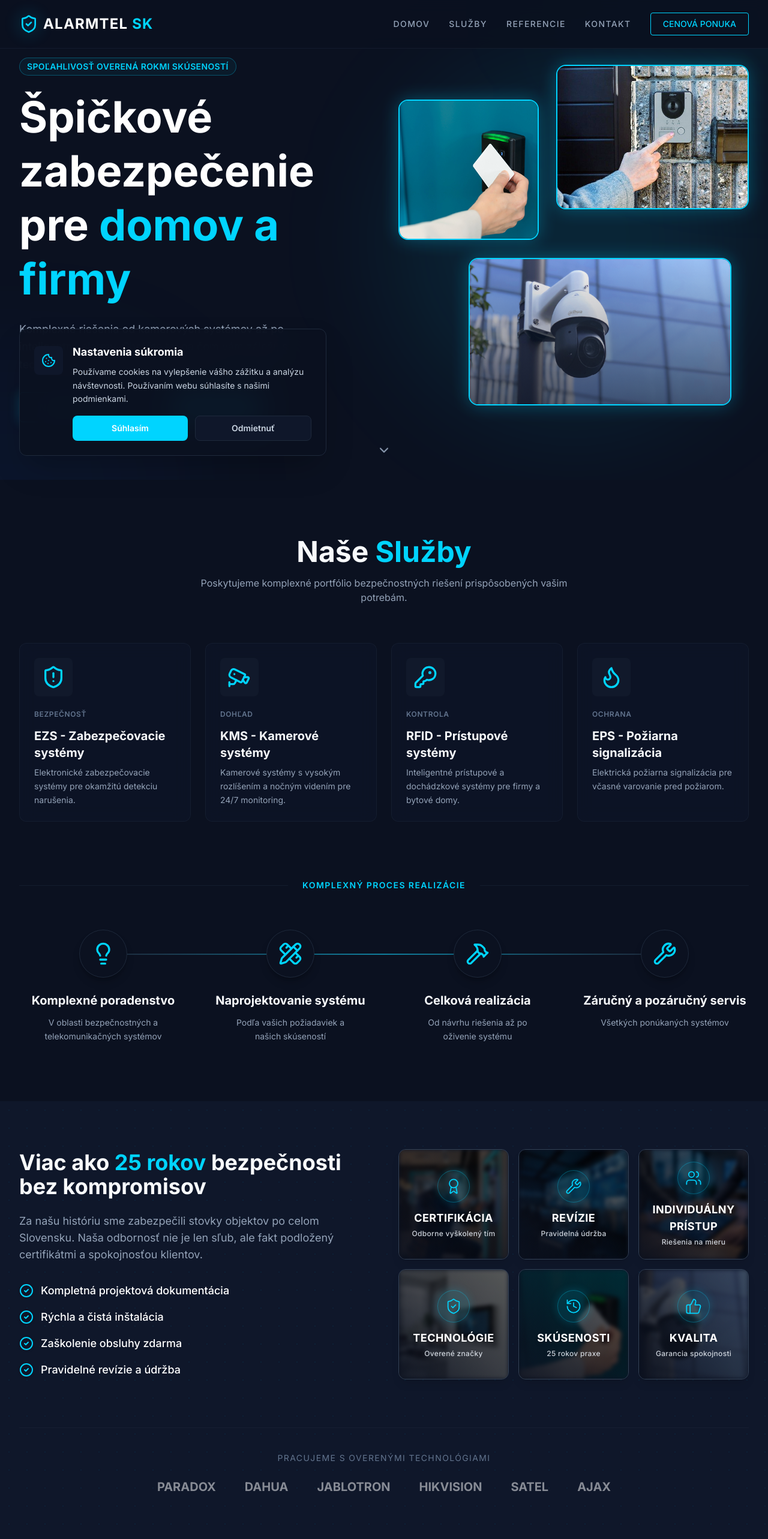
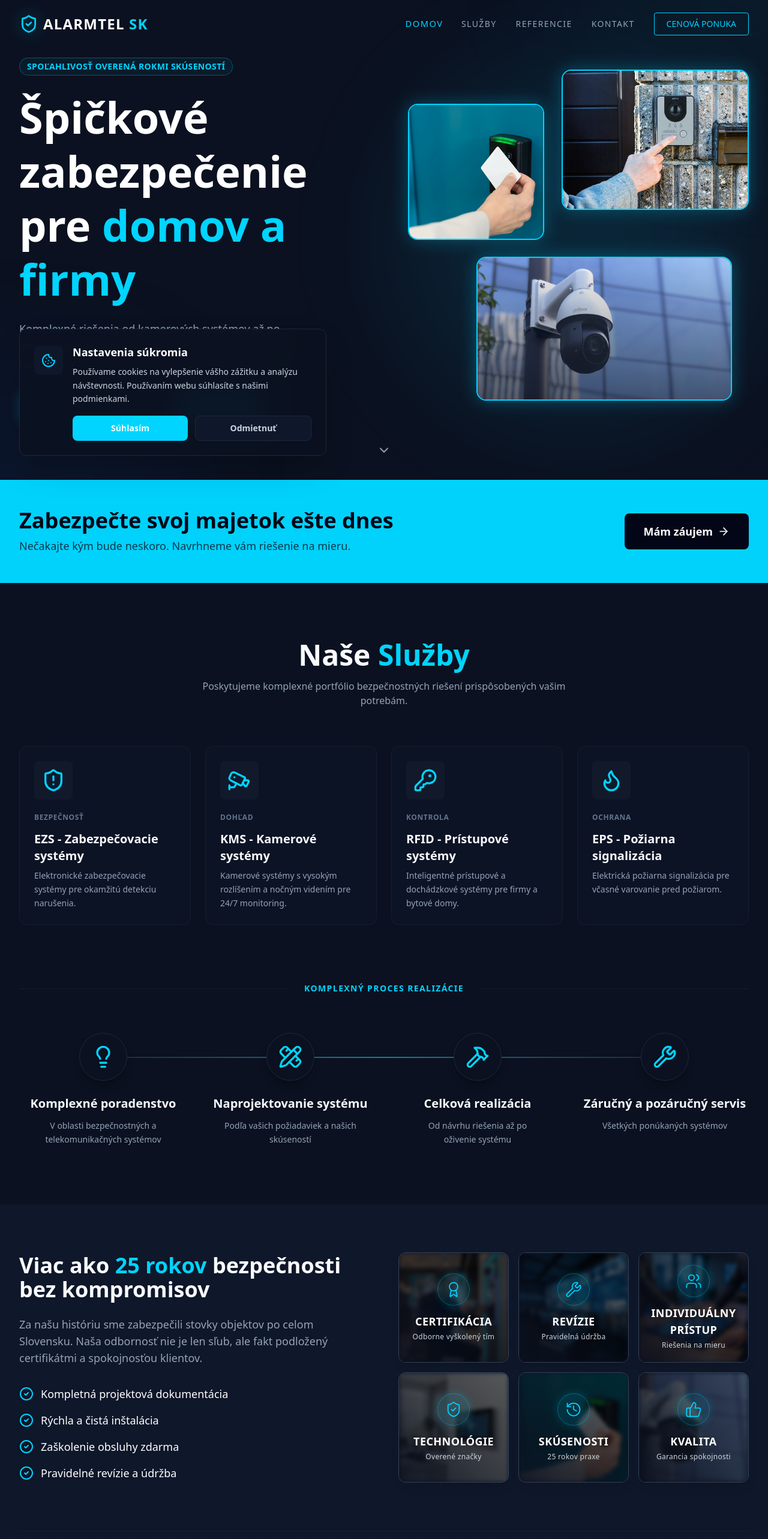
Before and after one commit to RadovanR/alarmtel-sk, a Next.js app: page / in a window 1280 px wide. Shown: the top 2566 px of the page at 60% size. Built offline with nearby package versions, Linux system fonts and the light colour scheme.

Commit message:
Added CTA button, BTT button, edited navbar section

```diff
--- a/package.json
+++ b/package.json
@@ -13,7 +13,8 @@
     "lucide-react": "^0.562.0",
     "next": "16.1.2",
     "react": "19.2.3",
-    "react-dom": "19.2.3"
+    "react-dom": "19.2.3",
+    "vanilla-tilt": "^1.8.1"
   },
   "devDependencies": {
     "@tailwindcss/postcss": "^4",
--- a/src/app/globals.css
+++ b/src/app/globals.css
@@ -14,6 +14,9 @@
 
   --shadow-glow: 0 0 20px rgba(0, 212, 255, 0.3);
   --shadow-glow-hover: 0 0 30px rgba(0, 212, 255, 0.6);
+
+  --font-sans: var(--font-inter);
+  --font-heading: var(--font-outfit);
 }
 
 @layer utilities {
--- a/src/app/layout.tsx
+++ b/src/app/layout.tsx
@@ -1,9 +1,11 @@
 import type { Metadata } from "next";
-import { Inter } from "next/font/google"; // Using Inter as it has good support for Slovak characters
+import { Inter, Outfit } from "next/font/google"; // Using Inter as it has good support for Slovak characters
 import "./globals.css";
 import CookieConsent from "@/components/CookieConsent";
+import ScrollToTop from "@/components/ScrollToTop";
 
-const inter = Inter({ subsets: ["latin", "latin-ext"] });
+const inter = Inter({ subsets: ["latin", "latin-ext"], variable: '--font-inter' });
+const outfit = Outfit({ subsets: ["latin", "latin-ext"], variable: '--font-outfit' });
 
 export const metadata: Metadata = {
   title: "Alarmtel SK - Zabezpečovacie systémy pre domov a firmy",
@@ -17,9 +19,10 @@ export default function RootLayout({
 }>) {
   return (
     <html lang="sk" className="scroll-smooth scroll-pt-20" suppressHydrationWarning>
-      <body className={`${inter.className} bg-navy-900 text-slate-light`} suppressHydrationWarning>
+      <body className={`${inter.variable} ${outfit.variable} font-sans bg-navy-900 text-slate-light`} suppressHydrationWarning>
         {children}
         <CookieConsent />
+        <ScrollToTop />
       </body>
     </html>
   );
--- a/src/app/page.tsx
+++ b/src/app/page.tsx
@@ -1,6 +1,7 @@
 import Navbar from "@/components/Navbar";
 import Hero from "@/components/Hero";
 import Services from "@/components/Services";
+import CTA from "@/components/CTA";
 import Trust from "@/components/Trust";
 import Contact from "@/components/Contact";
 import Footer from "@/components/Footer";
@@ -10,6 +11,7 @@ export default function Home() {
     <main className="min-h-screen bg-navy-900 overflow-x-hidden">
       <Navbar />
       <Hero />
+      <CTA />
       <Services />
       <Trust />
       <Contact />
--- /dev/null
+++ b/src/components/CTA.tsx
@@ -0,0 +1,33 @@
+'use client';
+
+import { ArrowRight } from 'lucide-react';
+import Link from 'next/link';
+
+const CTA = () => {
+    return (
+        <section className="py-12 bg-electric relative overflow-hidden">
+            <div className="absolute inset-0 bg-navy-900/10 pattern-grid-lg opacity-10" />
+
+            <div className="container-custom relative z-10 flex flex-col md:flex-row items-center justify-between gap-8 text-center md:text-left">
+                <div>
+                    <h2 className="font-heading text-2xl md:text-4xl font-bold text-navy-950 mb-2">
+                        Zabezpečte svoj majetok ešte dnes
+                    </h2>
+                    <p className="text-navy-900/80 font-medium text-lg">
+                        Nečakajte kým bude neskoro. Navrhneme vám riešenie na mieru.
+                    </p>
+                </div>
+
+                <Link
+                    href="#contact"
+                    className="group bg-navy-950 text-white px-8 py-4 rounded-lg font-bold text-lg hover:shadow-2xl hover:scale-105 transition-all duration-300 flex items-center gap-2"
+                >
+                    Mám záujem
+                    <ArrowRight className="w-5 h-5 group-hover:translate-x-1 transition-transform" />
+                </Link>
+            </div>
+        </section>
+    );
+};
+
+export default CTA;
--- a/src/components/Hero.tsx
+++ b/src/components/Hero.tsx
@@ -15,7 +15,7 @@ const Hero = () => {
                 <div className="absolute bottom-0 left-0 w-1/2 h-1/2 bg-blue-600/5 rounded-full blur-[100px] transform -translate-x-1/2 translate-y-1/2" />
             </div>
 
-            <div className="container-custom relative z-10 grid lg:grid-cols-2 gap-12 items-center">
+            <div className="container-custom relative z-10 grid lg:grid-cols-2 gap-20 items-center">
                 <motion.div
                     initial={{ opacity: 0, y: 20 }}
                     animate={{ opacity: 1, y: 0 }}
@@ -24,7 +24,7 @@ const Hero = () => {
                     <div className="inline-block px-3 py-1 mb-6 border border-electric/30 rounded-full bg-electric/5 text-electric text-sm font-semibold tracking-wide">
                         SPOĽAHLIVOSŤ OVERENÁ ROKMI SKÚSENOSTÍ
                     </div>
-                    <h1 className="text-5xl lg:text-7xl font-bold leading-tight mb-6 text-white">
+                    <h1 className="font-heading text-5xl lg:text-7xl font-bold leading-tight mb-6 text-white">
                         Špičkové zabezpečenie pre <span className="text-electric">domov a firmy</span>
                     </h1>
                     <p className="text-lg text-slate-app mb-8 max-w-lg leading-relaxed">
--- a/src/components/Navbar.tsx
+++ b/src/components/Navbar.tsx
@@ -1,12 +1,40 @@
 'use client';
 
-import { useState } from 'react';
+import { useState, useEffect } from 'react';
 import Link from 'next/link';
 import { Menu, X, ShieldCheck } from 'lucide-react';
 import { motion, AnimatePresence } from 'framer-motion';
 
 const Navbar = () => {
     const [isOpen, setIsOpen] = useState(false);
+    const [scrolled, setScrolled] = useState(false);
+    const [activeSection, setActiveSection] = useState('home');
+
+    useEffect(() => {
+        const handleScroll = () => {
+            setScrolled(window.scrollY > 50);
+        };
+        window.addEventListener('scroll', handleScroll);
+        return () => window.removeEventListener('scroll', handleScroll);
+    }, []);
+
+    useEffect(() => {
+        const observer = new IntersectionObserver(
+            (entries) => {
+                entries.forEach((entry) => {
+                    if (entry.isIntersecting) {
+                        setActiveSection(entry.target.id);
+                    }
+                });
+            },
+            { threshold: 0.3, rootMargin: "-10%" }
+        );
+
+        const sections = document.querySelectorAll('section[id]');
+        sections.forEach((section) => observer.observe(section));
+
+        return () => observer.disconnect();
+    }, []);
 
     const navLinks = [
         { name: 'Domov', href: '#home' },
@@ -16,7 +44,7 @@ const Navbar = () => {
     ];
 
     return (
-        <nav className="fixed w-full z-50 bg-navy-900/90 backdrop-blur-md border-b border-navy-700/50">
+        <nav className={`fixed w-full z-50 transition-all duration-300 ${scrolled ? 'bg-navy-900/90 backdrop-blur-md border-b border-navy-700/50 h-20' : 'bg-transparent border-transparent h-24'}`}>
             <div className="container-custom flex justify-between items-center h-20">
                 {/* Logo */}
                 <Link href="/" className="flex items-center gap-2 group">
@@ -40,7 +68,10 @@ const Navbar = () => {
                                 const element = document.querySelector(link.href);
                                 element?.scrollIntoView({ behavior: 'smooth' });
                             }}
-                            className="text-slate-app hover:text-electric transition-colors text-sm uppercase tracking-widest font-medium cursor-pointer"
+                            className={`text-sm uppercase tracking-widest font-medium cursor-pointer transition-colors ${activeSection === link.href.substring(1)
+                                    ? 'text-electric scale-105 font-bold'
+                                    : 'text-slate-app hover:text-electric'
+                                }`}
                         >
                             {link.name}
                         </a>
--- /dev/null
+++ b/src/components/ScrollToTop.tsx
@@ -0,0 +1,50 @@
+'use client';
+
+import { useState, useEffect } from 'react';
+import { ArrowUp } from 'lucide-react';
+import { motion, AnimatePresence } from 'framer-motion';
+
+const ScrollToTop = () => {
+    const [isVisible, setIsVisible] = useState(false);
+
+    useEffect(() => {
+        const toggleVisibility = () => {
+            if (window.scrollY > 500) {
+                setIsVisible(true);
+            } else {
+                setIsVisible(false);
+            }
+        };
+
+        window.addEventListener('scroll', toggleVisibility);
+        return () => window.removeEventListener('scroll', toggleVisibility);
+    }, []);
+
+    const scrollToTop = () => {
+        window.scrollTo({
+            top: 0,
+            behavior: 'smooth',
+        });
+    };
+
+    return (
+        <AnimatePresence>
+            {isVisible && (
+                <motion.button
+                    initial={{ opacity: 0, scale: 0.5 }}
+                    animate={{ opacity: 1, scale: 1 }}
+                    exit={{ opacity: 0, scale: 0.5 }}
+                    whileHover={{ scale: 1.15 }}
+                    whileTap={{ scale: 0.95 }}
+                    onClick={scrollToTop}
+                    className="fixed bottom-8 right-8 z-[40] p-3 bg-electric/10 border border-electric/30 text-electric rounded-full shadow-lg hover:bg-electric hover:text-navy-900 transition-colors backdrop-blur-sm cursor-pointer"
+                    aria-label="Späť na začiatok"
+                >
+                    <ArrowUp size={24} strokeWidth={2.5} />
+                </motion.button>
+            )}
+        </AnimatePresence>
+    );
+};
+
+export default ScrollToTop;
--- a/src/components/Services.tsx
+++ b/src/components/Services.tsx
@@ -67,7 +67,7 @@ const Services = () => {
         <section id="services" className="py-24 bg-navy-900 relative">
             <div className="container-custom">
                 <div className="text-center mb-16">
-                    <h2 className="text-3xl md:text-5xl font-bold mb-4">Naše <span className="text-electric">Služby</span></h2>
+                    <h2 className="font-heading text-3xl md:text-5xl font-bold mb-4">Naše <span className="text-electric">Služby</span></h2>
                     <p className="text-slate-app max-w-2xl mx-auto">
                         Poskytujeme komplexné portfólio bezpečnostných riešení prispôsobených vašim potrebám.
                     </p>
@@ -89,7 +89,7 @@ const Services = () => {
                             <div className="mb-3">
                                 <span className="text-xs uppercase tracking-wider text-slate-500 font-semibold">{service.tag}</span>
                             </div>
-                            <h3 className="text-xl font-bold mb-2 group-hover:text-electric transition-colors">{service.title}</h3>
+                            <h3 className="font-heading text-xl font-bold mb-2 group-hover:text-electric transition-colors">{service.title}</h3>
                             <p className="text-slate-app text-sm leading-relaxed">
                                 {service.description}
                             </p>
@@ -126,7 +126,7 @@ const Services = () => {
                             <div className="w-20 h-20 rounded-full bg-navy-900 border border-navy-700 group-hover:border-electric/50 shadow-lg shadow-black/20 flex items-center justify-center mb-6 relative z-10 transition-all duration-300 group-hover:scale-110">
                                 {offer.icon}
                             </div>
-                            <h3 className="text-xl font-bold mb-3 group-hover:text-electric transition-colors">{offer.title}</h3>
+                            <h3 className="font-heading text-xl font-bold mb-3 group-hover:text-electric transition-colors">{offer.title}</h3>
                             <p className="text-slate-app text-sm leading-relaxed max-w-[220px]">
                                 {offer.description}
                             </p>
--- a/src/components/Trust.tsx
+++ b/src/components/Trust.tsx
@@ -1,7 +1,26 @@
 'use client';
-
+import { useRef, useEffect } from 'react';
 import { CheckCircle2, Award, Wrench, Users, ShieldCheck, History, ThumbsUp } from 'lucide-react';
 import { motion } from 'framer-motion';
+import VanillaTilt from 'vanilla-tilt';
+
+const Tilt = ({ children, options, className }: { children: React.ReactNode, options?: any, className?: string }) => {
+    const tiltRef = useRef(null);
+
+    useEffect(() => {
+        if (tiltRef.current) {
+            VanillaTilt.init(tiltRef.current, options || {
+                max: 15,
+                speed: 400,
+                glare: true,
+                "max-glare": 0.2,
+                scale: 1.05
+            });
+        }
+    }, [options]);
+
+    return <div ref={tiltRef} className={className}>{children}</div>;
+};
 
 const Trust = () => {
     return (
@@ -13,7 +32,7 @@ const Trust = () => {
                 <div className="grid lg:grid-cols-2 gap-12 items-center">
                     {/* Left Text Content */}
                     <div>
-                        <h2 className="text-3xl md:text-4xl font-bold mb-6">
+                        <h2 className="font-heading text-3xl md:text-4xl font-bold mb-6">
                             Viac ako <span className="text-electric">25 rokov</span> bezpečnosti bez kompromisov
                         </h2>
                         <p className="text-slate-app mb-8 text-lg">
@@ -76,10 +95,9 @@ const Trust = () => {
                                 desc: 'Garancia spokojnosti'
                             },
                         ].map((item, i) => (
-                            <motion.div
+                            <Tilt
                                 key={i}
-                                whileHover={{ scale: 1.05 }}
-                                className="relative aspect-square rounded-xl overflow-hidden border border-navy-600 group cursor-default shadow-lg"
+                                className="relative aspect-square rounded-xl overflow-hidden border border-navy-600 group cursor-default shadow-lg transform-gpu"
                             >
                                 {/* Background Image */}
                                 <div className="absolute inset-0">
@@ -94,12 +112,12 @@ const Trust = () => {
                                 <div className="absolute inset-0 bg-gradient-to-tr from-navy-900/90 via-navy-900/40 to-transparent" />
 
                                 {/* Content */}
-                                <div className="absolute inset-0 flex flex-col items-center justify-center p-3 text-center z-10">
+                                <div className="absolute inset-0 flex flex-col items-center justify-center p-3 text-center z-10 transform translate-z-10 group-hover:translate-z-20 transition-transform duration-300">
                                     <div className="mb-3 p-3 rounded-full bg-electric/10 border border-electric/30 text-electric shadow-[0_0_15px_rgba(0,212,255,0.2)] group-hover:scale-110 transition-transform duration-300">
                                         <item.icon size={28} strokeWidth={1.5} />
                                     </div>
 
-                                    <h3 className="text-white font-bold text-lg tracking-wide mb-1 drop-shadow-md uppercase">
+                                    <h3 className="font-heading text-white font-bold text-lg tracking-wide mb-1 drop-shadow-md uppercase">
                                         {item.title}
                                     </h3>
 
@@ -107,7 +125,7 @@ const Trust = () => {
                                         {item.desc}
                                     </p>
                                 </div>
-                            </motion.div>
+                            </Tilt>
                         ))}
                     </div>
                 </div>
```
Also changed, not shown: src/components/Contact.tsx (+5 -4 lines), 1 other file (tests, documents, lock files or other folders).
